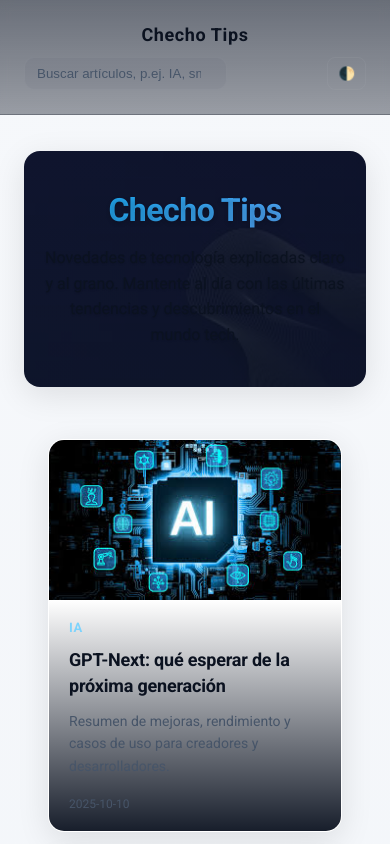
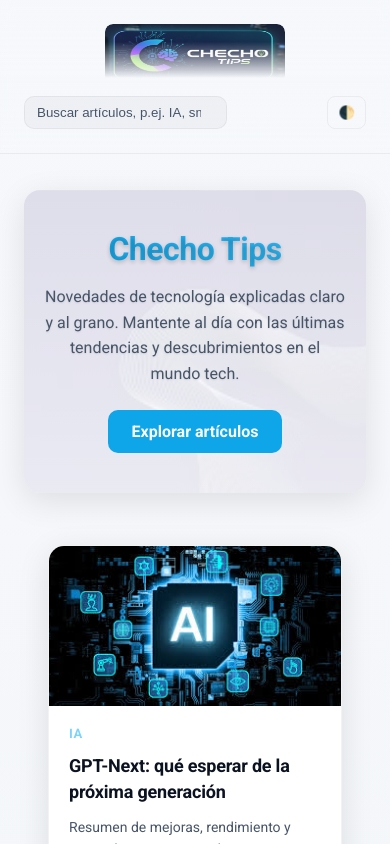
Before and after one commit to sergiorua15/ChechoTips, a website: page index.html in a window 390 px wide. Both pictures are taken after a click on the button "Alternar tema". Shown: the top 844 px of the page. Drawn offline with Linux system fonts and the light colour scheme.

Commit message:
Actualización del diseño: - Agregado logo de Checho Tips - Mejorada sección hero con botón de explorar - Optimizados estilos y diseño responsivo - Actualizada estructura HTML para mejor accesibilidad

```diff
--- a/index.html
+++ b/index.html
@@ -11,7 +11,9 @@
 <body>
   <header class="site-header">
     <div class="container header-inner">
-      <div class="logo">Checho Tips</div>
+      <div class="logo">
+        <img src="img/ChechoTips2.png" alt="Checho Tips Logo" width="180" height="60">
+      </div>
       <div class="controls">
         <input id="search" class="search" type="search" placeholder="Buscar artículos, p.ej. IA, smartphones" aria-label="Buscar" />
         <button id="theme-toggle" class="btn-ghost" aria-label="Alternar tema">🌓</button>
@@ -24,6 +26,7 @@
       <section class="hero">
         <h1>Checho Tips</h1>
         <p class="tagline">Novedades de tecnología explicadas claro y al grano. Mantente al día con las últimas tendencias y descubrimientos en el mundo tech.</p>
+        <a href="#articles-grid" class="btn-primary">Explorar artículos</a>
       </section>
 
       <section class="articles-section">
--- a/index.js
+++ b/index.js
@@ -115,10 +115,16 @@
     meta.className = 'meta';
     meta.textContent = a.date;
 
+    const readMore = document.createElement('a');
+    readMore.className = 'read-more';
+    readMore.textContent = 'Leer más →';
+    readMore.href = '#';
+
     cardContent.appendChild(kicker);
     cardContent.appendChild(title);
     cardContent.appendChild(excerpt);
     cardContent.appendChild(meta);
+    cardContent.appendChild(readMore);
 
     card.appendChild(imgContainer);
     card.appendChild(cardContent);
--- a/styles.css
+++ b/styles.css
@@ -50,9 +50,14 @@
 }
 
 .logo {
-  font-weight: 700;
-  font-size: 20px;
-  letter-spacing: 0.6px;
+  display: flex;
+  align-items: center;
+}
+
+.logo img {
+  border-radius: 8px; /* Adjust as needed for desired roundness */
+  mask-image: linear-gradient(to bottom, black 30%, transparent 90%);
+  -webkit-mask-image: linear-gradient(to bottom, black 30%, transparent 90%);
 }
 
 .controls {
@@ -96,6 +101,23 @@
   transform: translateY(-1px);
 }
 
+.btn-primary {
+  background: var(--accent);
+  color: var(--bg);
+  padding: 12px 24px;
+  border-radius: 10px;
+  text-decoration: none;
+  font-weight: 700;
+  transition: all 0.2s ease;
+  display: inline-block;
+  margin-top: 24px;
+}
+
+.btn-primary:hover {
+  transform: translateY(-2px);
+  box-shadow: 0 4px 20px rgba(125, 211, 252, 0.4);
+}
+
 .hero {
   padding: 80px 40px;
   background-image: linear-gradient(rgba(11,18,32,0.85), rgba(11,18,32,0.9)), url('img/hero-bg.jpg');
@@ -105,6 +127,16 @@
   margin: 24px 0;
   text-align: center;
   box-shadow: var(--shadow);
+  animation: subtle-pan 20s infinite alternate;
+}
+
+@keyframes subtle-pan {
+  from {
+    background-position: 0% 50%;
+  }
+  to {
+    background-position: 100% 50%;
+  }
 }
 
 .hero h1 {
@@ -137,17 +169,6 @@
   padding: 0 24px;
 }
 
-@keyframes card-entry {
-  from {
-    opacity: 0;
-    transform: translateY(20px);
-  }
-  to {
-    opacity: 1;
-    transform: translateY(0);
-  }
-}
-
 .card {
   background: var(--card);
   border-radius: 16px;
@@ -158,7 +179,6 @@
   flex-direction: column;
   height: 100%;
   box-shadow: var(--shadow);
-  animation: card-entry 0.5s ease-out forwards;
 }
 
 .card:hover {
@@ -217,6 +237,20 @@
   margin-top: 8px;
 }
 
+.read-more {
+  font-size: 14px;
+  color: var(--accent);
+  text-decoration: none;
+  margin-top: 16px;
+  font-weight: 700;
+  transition: all 0.2s ease;
+}
+
+.read-more:hover {
+  text-decoration: underline;
+  opacity: 0.8;
+}
+
 .empty {
   color: var(--muted);
   text-align: center;
@@ -246,6 +280,71 @@
   --glass: rgba(11,18,32,0.03);
   --shadow: 0 8px 32px rgba(0,0,0,0.1);
   background: linear-gradient(180deg, var(--bg), #eef2f7);
+}
+
+body.light .site-header {
+  background: linear-gradient(180deg, rgba(246,248,251,0.6), rgba(246,248,251,0.4));
+  border-bottom-color: rgba(0,0,0,0.05);
+}
+
+body.light .search {
+  background: var(--glass);
+  border-color: rgba(0,0,0,0.05);
+  color: var(--text);
+}
+
+body.light .search:focus {
+  border-color: rgba(0,0,0,0.1);
+  box-shadow: 0 0 0 2px rgba(14,165,233,0.2);
+}
+
+body.light .btn-ghost {
+  border-color: rgba(0,0,0,0.05);
+  color: var(--text);
+}
+
+body.light .btn-ghost:hover {
+  background: var(--glass);
+}
+
+body.light .hero {
+  background-image: linear-gradient(rgba(255,255,255,0.85), rgba(255,255,255,0.9)), url('img/hero-bg.jpg');
+}
+
+body.light .tagline {
+  color: var(--muted);
+}
+
+body.light .btn-primary {
+  background: var(--accent);
+  color: #fff;
+}
+
+body.light .btn-primary:hover {
+  background: #0ea5e9;
+  box-shadow: 0 4px 20px rgba(14, 165, 233, 0.4);
+}
+
+body.light .hero h1 {
+  background: linear-gradient(135deg, var(--accent), #38bdf8);
+  -webkit-background-clip: text;
+  -webkit-text-fill-color: transparent;
+}
+
+body.light .card {
+  border-color: rgba(0,0,0,0.05);
+}
+
+body.light .card:hover {
+  border-color: rgba(0,0,0,0.1);
+}
+
+body.light .card-content {
+  background: linear-gradient(180deg, var(--card), rgba(255,255,255,0.95));
+}
+
+body.light .site-footer {
+  border-top-color: rgba(0,0,0,0.05);
 }
 
 /* Media queries */
```
Also changed, not shown: img/ChechoTips2.png (added), img/Dall_e.jpg (deleted), img/placeholder.jpg, 1 other file.
